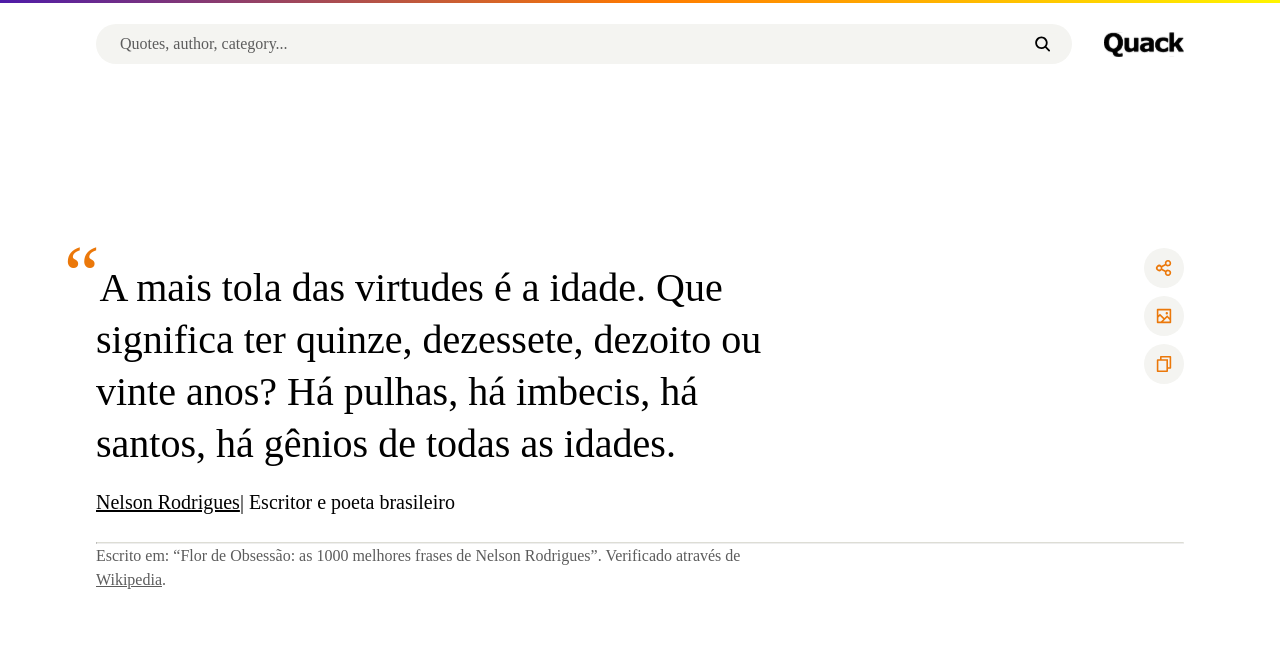
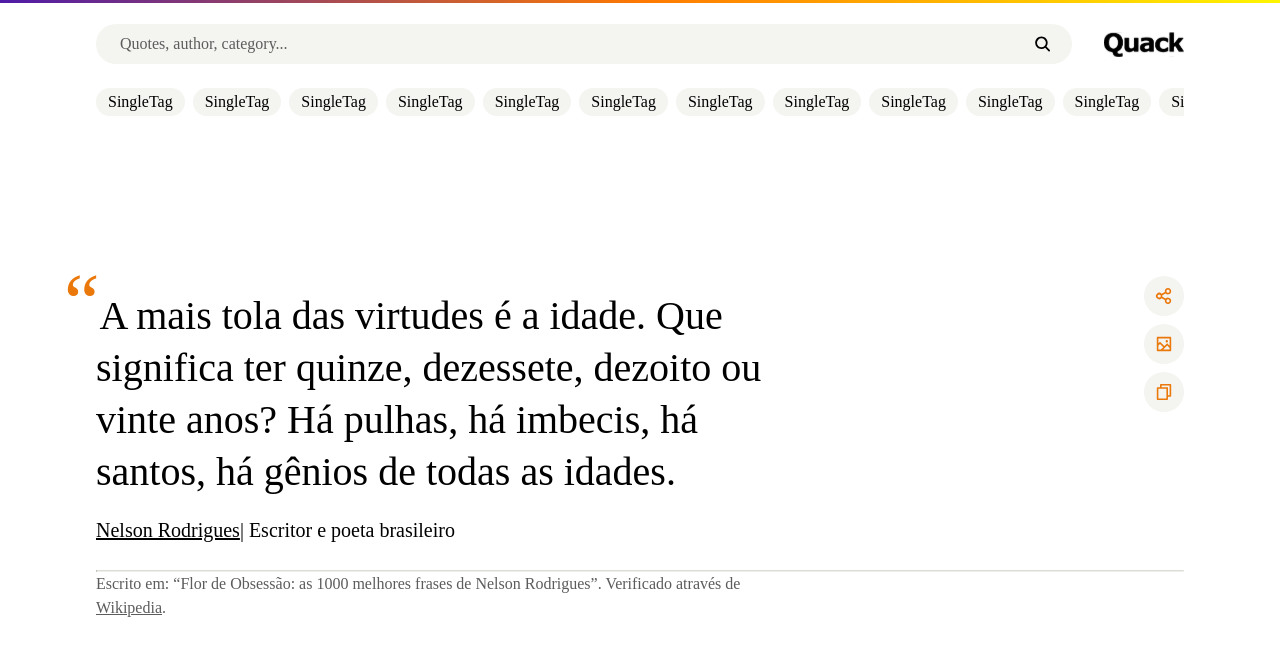
Before and after one commit to sheisacreative/quack-quotes, a Next.js app: page / in a window 1280 px wide. Shown: the top 656 px of the page. Built offline with nearby package versions, Linux system fonts and the light colour scheme; a web font is replaced by a local one.

Commit message:
tags style added. Fixes #4

```diff
--- a/components/sections/Navbar.js
+++ b/components/sections/Navbar.js
@@ -3,9 +3,11 @@ import QuackLogo from "../../public/images/quack.svg";
 import { IoSearch } from "react-icons/io5";
 import Image from "next/image";
 import styles from "./Navbar.module.css";
+import TagContainer from "../tag/TagContainer";
 
 const Navbar = () => {
   return (
+    <>
       <header className={`container ${styles.navbarMain}`}>
         <nav className={styles.searchNav}>
           <form action="submit" className={styles.searchBar}>
@@ -20,8 +22,14 @@ const Navbar = () => {
             </button>
           </form>
         </nav>
-      <Image src={QuackLogo} alt="Quack Redação" className={styles.quackLogo} />
+        <Image
+          src={QuackLogo}
+          alt="Quack Redação"
+          className={styles.quackLogo}
+        />
       </header>
+      <TagContainer />
+    </>
   );
 };
 
--- a/components/tag/SingleTag.js
+++ b/components/tag/SingleTag.js
@@ -1,7 +1,12 @@
 import React from "react";
+import styles from "./SingleTag.module.css";
 
 const SingleTag = () => {
-  return <div>SingleTag</div>;
+  return (
+    <li>
+      <button className={styles.singleTag}>SingleTag</button>
+    </li>
+  );
 };
 
 export default SingleTag;
--- /dev/null
+++ b/components/tag/SingleTag.module.css
@@ -0,0 +1,11 @@
+.singleTag {
+  background-color: var(--neutral-10);
+  padding: 0.125rem 0.75rem;
+  border-radius: 1rem;
+  cursor: pointer;
+  border: none;
+}
+
+.singleTag:hover {
+  background-color: var(--neutral-20);
+}
--- a/components/tag/TagContainer.js
+++ b/components/tag/TagContainer.js
@@ -1,7 +1,28 @@
 import React from "react";
+import SingleTag from "./SingleTag";
+import styles from "./TagContainer.module.css";
 
 const TagContainer = () => {
-  return <div>TagContainer</div>;
+  return (
+    <ul className={`container ${styles.tagContainer}`}>
+      <SingleTag />
+      <SingleTag />
+      <SingleTag />
+      <SingleTag />
+      <SingleTag />
+      <SingleTag />
+      <SingleTag />
+      <SingleTag />
+      <SingleTag />
+      <SingleTag />
+      <SingleTag />
+      <SingleTag />
+      <SingleTag />
+      <SingleTag />
+      <SingleTag />
+      <SingleTag />
+    </ul>
+  );
 };
 
 export default TagContainer;
--- /dev/null
+++ b/components/tag/TagContainer.module.css
@@ -0,0 +1,8 @@
+.tagContainer {
+  display: flex;
+  gap: 0.5rem;
+  list-style-type: none;
+  padding: 0;
+  overflow: hidden;
+  white-space: nowrap;
+}
--- a/data/data.js
+++ b/data/data.js
@@ -18,3 +18,10 @@ export const actionIcons = [
     icon: <RiFileCopyLine />,
   },
 ];
+
+export const backgroundGradients = [
+  {
+    id: 1,
+    gradient: "",
+  },
+];
```
Lines whose indentation alone changed are shown as unchanged.
